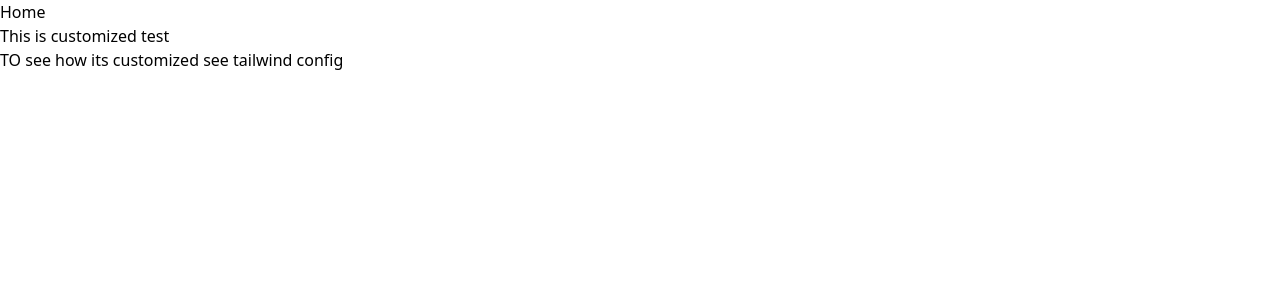
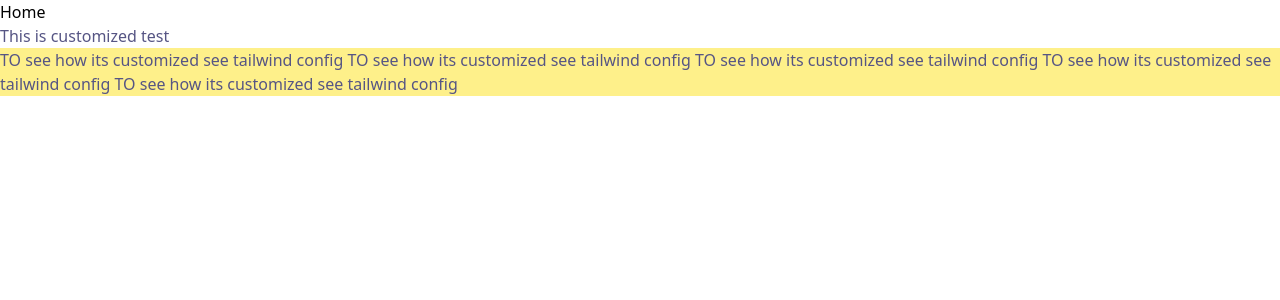
Before and after one commit to m-atique/tailwind, a Next.js app in the folder tailwind-series/: page /customization in a window 1280 px wide. Shown: the top 300 px of the page. Built offline with nearby package versions, Linux system fonts and the light colour scheme.

Commit message:
customize using extend in themes

```diff
--- a/tailwind-series/src/app/customization/page.tsx
+++ b/tailwind-series/src/app/customization/page.tsx
@@ -3,11 +3,17 @@ export default function Customization() {
     return (
         <div>
 <Link href='/'>Home</Link>
-   <div>
+   <div className="lg:text-aqeel sm:text-ateeq">
     <h1 >
         This is customized test
     </h1>
-    <p>TO see how its customized see tailwind config</p>
+    <p className="bg:bg-[#ff77e9] sm:bg-yellow-200">
+        TO see how its customized see tailwind config
+        TO see how its customized see tailwind config
+        TO see how its customized see tailwind config
+        TO see how its customized see tailwind config
+        TO see how its customized see tailwind config
+        </p>
    </div>
 
     </div>
--- a/tailwind-series/tailwind.config.js
+++ b/tailwind-series/tailwind.config.js
@@ -10,11 +10,17 @@ module.exports = {
   ],
   theme: {
 
+
     extend: {
       colors:{
         ateeq:"#ff77e9",
         aqeel:"#565584"
-      }
+      },
+      screens:{
+        lg:'800px',
+        sm:"500px"
+      },
+
     }
 
   },
```
